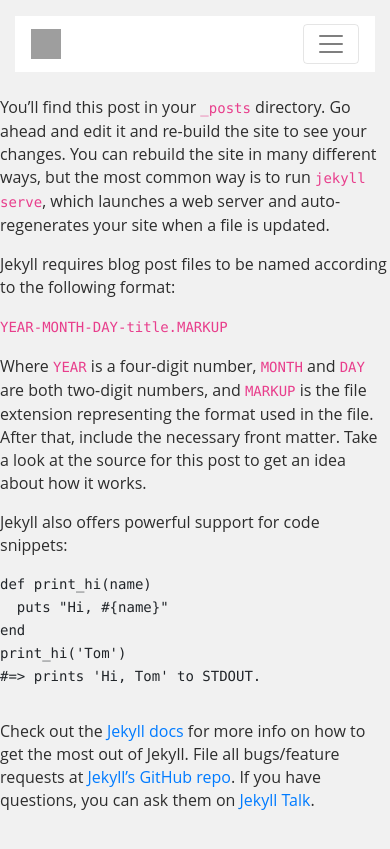
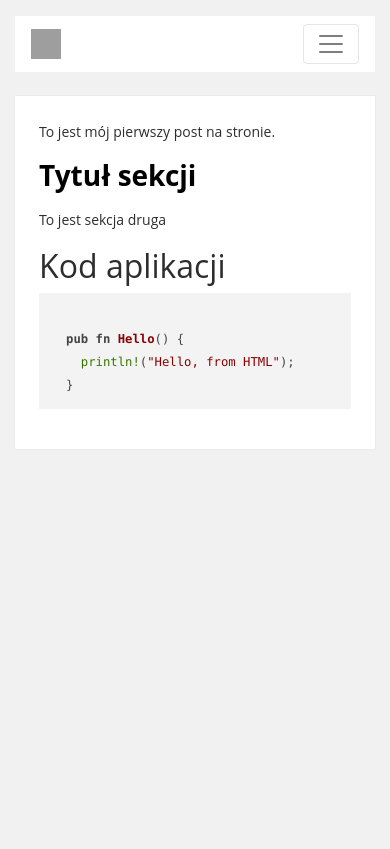
Before and after one commit to pogosoftware/pogosoftware.github.io, a Jekyll site: the page built from _posts/2020-06-24-welcome-to-jekyll.markdown, in a window 390 px wide. Shown: the top 849 px of the page. Built offline with Jekyll 4.4.1, drawn with Linux system fonts in a browser that asks for light colours; nearby versions of some CDN libraries; grey boxes are pictures that could not be loaded.

Commit message:
Fix pagination and layout

```diff
--- a/_config.yml
+++ b/_config.yml
@@ -6,6 +6,8 @@
   This is my blog description
 baseurl: ""
 url: "https://pogosoftware.net"
+
+permalink: /:categories/:title/
 
 plugins:
   - jekyll-feed
@@ -23,15 +25,13 @@
     # Use existing pygments syntax highlighting css
     css_class: 'highlight'
 
-sass:
-  style: :compressed
+### PAGINATION
+paginate: 3
+paginate_path: "/page:num/"
 
 include:
   - _pages
   - _posts
-
-paginate: 3
-paginate_path: "/page:num/"
 
 # Exclude these files from your production _site
 exclude:
--- a/_includes/navigation.html
+++ b/_includes/navigation.html
@@ -12,16 +12,16 @@
             <div class="collapse navbar-collapse" id="navbarTogglerDemo02">
               <ul class="navbar-nav mr-auto mt-2 mt-lg-0">
                 <li class="nav-item active">
-                    <a class="nav-link" href="#">Strona główna <span class="sr-only">(current)</span></a>
+                    <a class="nav-link" href="/">Strona główna <span class="sr-only">(current)</span></a>
                 </li>
                 <li class="nav-item">
                     <a class="nav-link" href="#">Kursy</a>
                 </li>
                 <li class="nav-item">
-                    <a class="nav-link" href="#">O mnie</a>
+                    <a class="nav-link" href="/about">O mnie</a>
                 </li>
                 <li class="nav-item">
-                    <a class="nav-link" href="#">Kontakt</a>
+                    <a class="nav-link" href="/contact">Kontakt</a>
                 </li>
               </ul>
               <form class="form-inline my-2 my-lg-0">
--- a/_layouts/default.html
+++ b/_layouts/default.html
@@ -7,6 +7,7 @@
 
     <link rel="stylesheet" href="https://stackpath.bootstrapcdn.com/bootstrap/4.5.0/css/bootstrap.min.css"
         integrity="sha384-9aIt2nRpC12Uk9gS9baDl411NQApFmC26EwAOH8WgZl5MYYxFfc+NcPb1dKGj7Sk" crossorigin="anonymous">
+    <link rel="stylesheet" href="https://cdnjs.cloudflare.com/ajax/libs/highlight.js/10.1.1/styles/default.min.css">
     <link rel="stylesheet" type="text/css" href="{{ site.baseurl }}/assets/css/main.css" />
 </head>
 
@@ -22,25 +23,7 @@
 
         {% include navigation.html %}
 
-        <!-- Main layout -->
-        <div class="row mt-4 mb-4">
-            {{ content }}
-
-            <!-- Aside pannel -->
-            <aside class="col col-lg-4 d-none d-lg-block">
-                <div class="article-card p-4">
-                    <header class="article-card-header text-center">
-                        <h1 class="text-uppercase">O mnie</h1>
-                    </header>
-                    <div class="article-card-content text-justify">
-                        <img src="/assets/images/me.jpg" class="img-fluid me-img"
-                            alt="Przemysław Pogorzelec - zdjęcie profilowe">
-                        <p class="pt-3">Niewielka porcja informacji o mnie: czym się interesuje o czym bede pisał itp.
-                        </p>
-                    </div>
-                </div>
-            </aside>
-        </div>
+        {{ content }}
     </div>
 
     <!-- Optional JavaScript -->
--- /dev/null
+++ b/_layouts/post.html
@@ -0,0 +1,11 @@
+---
+layout: default
+---
+
+<div class="row mt-4">
+    <div class="col col-md-12">
+        <article class="post p-4">
+            {{ content }}
+        </article>
+    </div>
+</div>
--- /dev/null
+++ b/_pages/about.markdown
@@ -0,0 +1,6 @@
+---
+layout: page
+permalink: /about
+---
+
+To jest strona o mnie
--- /dev/null
+++ b/_pages/contact.markdown
@@ -0,0 +1,6 @@
+---
+layout: page
+permalink: /contact
+---
+
+To jest strona do kontaktu ze mną
--- a/_posts/2020-06-24-welcome-to-jekyll.markdown
+++ b/_posts/2020-06-24-welcome-to-jekyll.markdown
@@ -1,29 +1,18 @@
 ---
-layout: default
-title:  "Welcome to Jekyll!"
+layout: post
+title:  "To jest mój pierwszy post"
 date:   2020-06-24 19:17:06 +0200
-categories: Terraform IaaC AWS
+categories: Wstęp
 ---
-You’ll find this post in your `_posts` directory. Go ahead and edit it and re-build the site to see your changes. You can rebuild the site in many different ways, but the most common way is to run `jekyll serve`, which launches a web server and auto-regenerates your site when a file is updated.
 
-Jekyll requires blog post files to be named according to the following format:
+To jest mój pierwszy post na stronie.
 
-`YEAR-MONTH-DAY-title.MARKUP`
+# Tytuł sekcji
+To jest sekcja druga
 
-Where `YEAR` is a four-digit number, `MONTH` and `DAY` are both two-digit numbers, and `MARKUP` is the file extension representing the format used in the file. After that, include the necessary front matter. Take a look at the source for this post to get an idea about how it works.
-
-Jekyll also offers powerful support for code snippets:
-
-{% highlight ruby %}
-def print_hi(name)
-  puts "Hi, #{name}"
-end
-print_hi('Tom')
-#=> prints 'Hi, Tom' to STDOUT.
-{% endhighlight %}
-
-Check out the [Jekyll docs][jekyll-docs] for more info on how to get the most out of Jekyll. File all bugs/feature requests at [Jekyll’s GitHub repo][jekyll-gh]. If you have questions, you can ask them on [Jekyll Talk][jekyll-talk].
-
-[jekyll-docs]: https://jekyllrb.com/docs/home
-[jekyll-gh]:   https://github.com/jekyll/jekyll
-[jekyll-talk]: https://talk.jekyllrb.com/
+## Kod aplikacji
+<pre><code class="rust">
+  pub fn Hello() {
+    println!("Hello, from HTML");
+  }
+</code></pre>
--- a/assets/css/main.scss
+++ b/assets/css/main.scss
@@ -48,18 +48,26 @@
     color: #9e9e9e;
 }
 
-.article-card {
+@mixin content {
     font-size: 14px;
-    margin: 0 0 40px;
     background-color: #fff;
     box-shadow: 0 0 1px rgba(0, 0, 0, 0.15);
+    margin: 0 0 40px;
+}
+
+.article-card {
+    @include content;
+}
+
+.post {
+    @include content;
 }
 
 .article-card-content {
 
 }
 
-.article-card-content a {
+.btn-read-more {
     text-decoration: none;
     display: block;
     text-transform: uppercase;
```
Also changed, not shown: other parts of _layouts/default.html (+2 -0 lines), _layouts/home.html (added, +81 -0 lines), _layouts/page.html (added, +9 -0 lines), index.html (+1 -56 lines).
